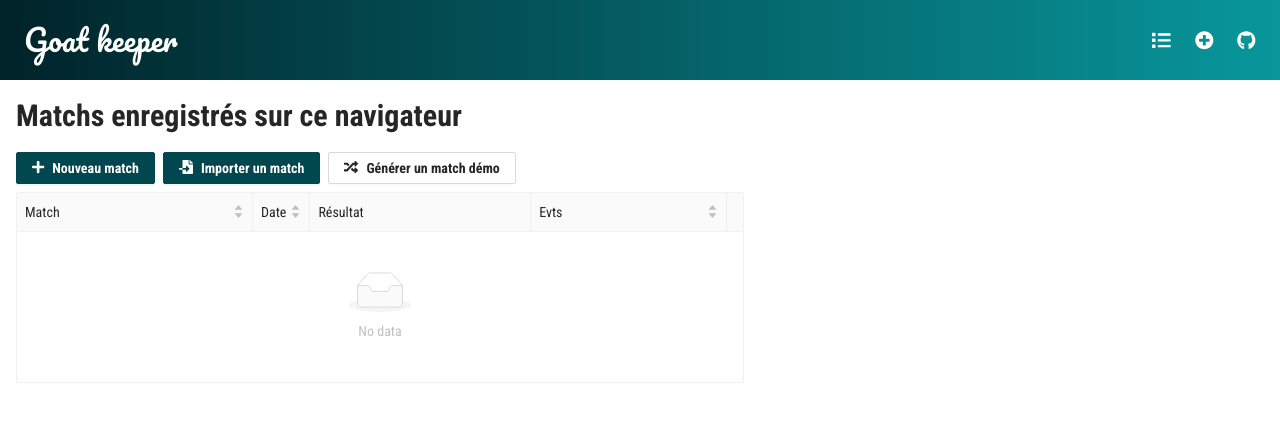
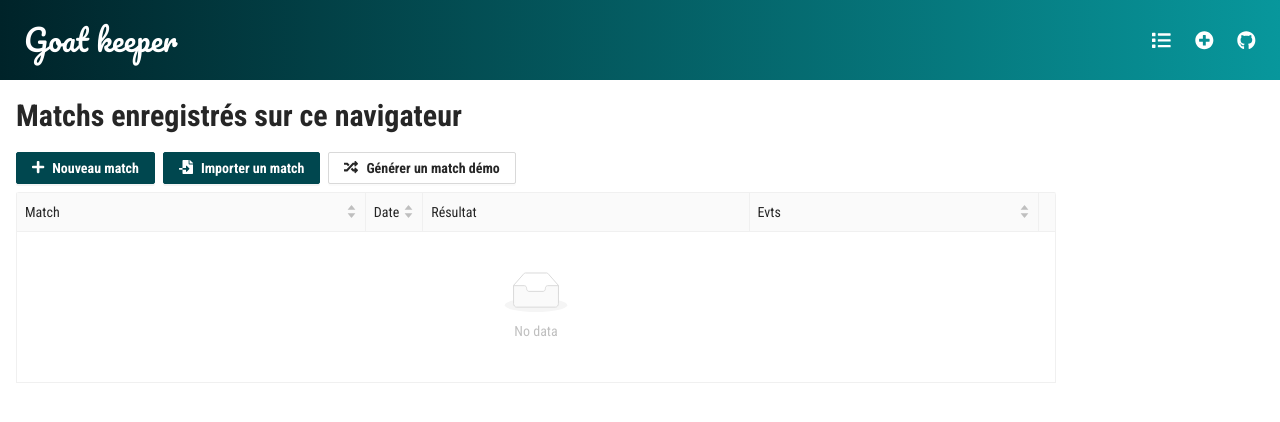
Before and after one commit to florianMo/goat-keeper, a React (Create React App) app: page /game-list in a window 1280 px wide. Shown: the top 422 px of the page. Built offline with nearby package versions, Linux system fonts and the light colour scheme.

Commit message:
layout: Enlarge all screens content

```diff
--- a/src/components/App.tsx
+++ b/src/components/App.tsx
@@ -2,7 +2,7 @@ import React from 'react';
 import { BrowserRouter as Router, Switch } from 'react-router-dom';
 import { RouteAndSubRoute, routes } from 'src/routing';
 
-export const colLayout = { xs: { span: 24 }, md: { span: 18 }, lg: { span: 14 } };
+export const colLayout = { xs: { span: 24 }, lg: { span: 20 } };
 export const timeFormat = 'HH[h]mm';
 export const dateFormat = 'DD/MM/YYYY';
 
```
